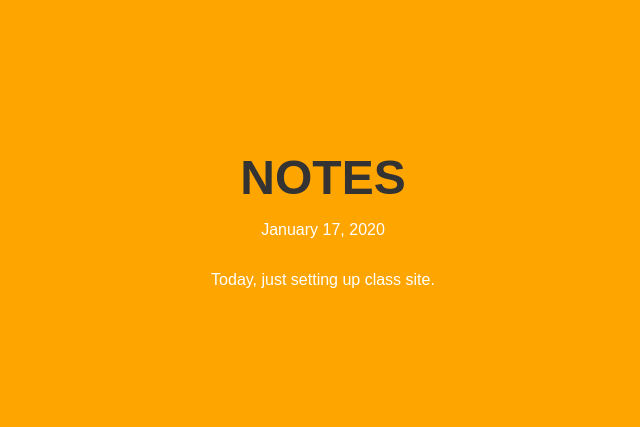
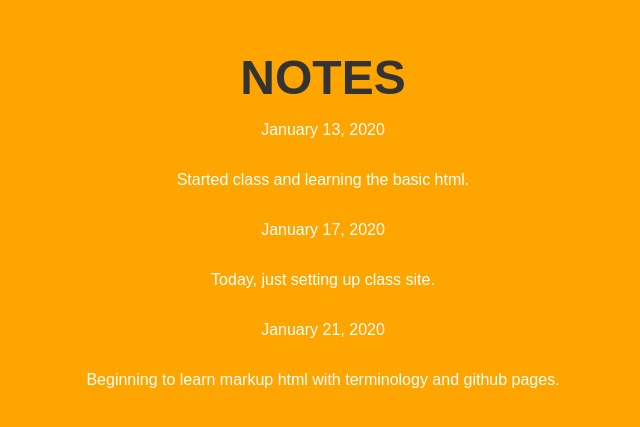
Before and after one commit to lummelis/studentsite, a plain HTML site: page art128/index.html in a window 1280 px wide. Shown: the part 173-600 px from the top of the page, without its empty margins (317-957 px from the left). Drawn offline with Linux system fonts and the light colour scheme.

Commit message:
added notes

```diff
--- a/art128/index.html
+++ b/art128/index.html
@@ -10,8 +10,14 @@
 
 <body>
     <h1 class>Notes</h1>
+    <p>January 13, 2020</p>
+    <p>Started class and learning the basic html.</p>
+
     <p>January 17, 2020</p>
     <p>Today, just setting up class site.</p>
+
+    <p>January 21, 2020</p>
+    <p>Beginning to learn markup html with terminology and github pages.</p>
 </body>
 
 </html>
```
